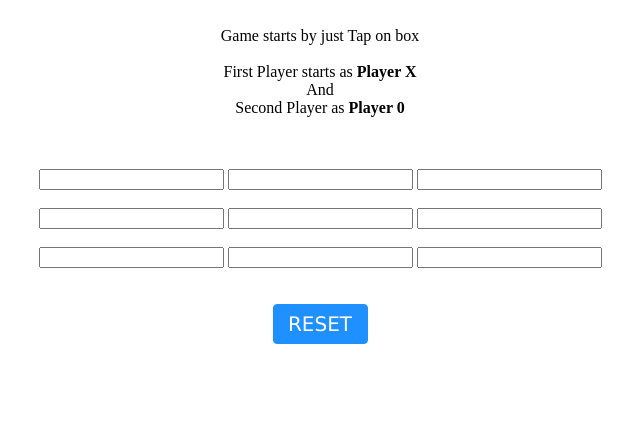
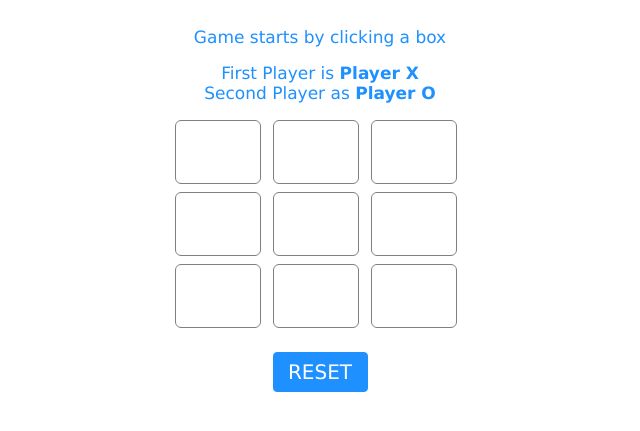
Before and after one commit to GregNicholas/tic-tac-toe, a website: page index.html in a window 1280 px wide. Shown: the part 85-516 px from the top of the page, without its empty margins (320-960 px from the left). Drawn offline with Linux system fonts and the light colour scheme.

Commit message:
Refactor and clean html

```diff
--- a/index.html
+++ b/index.html
@@ -7,51 +7,35 @@
 <body>
     <div id="main">
         <h1>TIC TAC TOE</h1>
-        <p id="ins">Game starts by just Tap on
-            box<br><br>First Player starts as
-            <b>Player X</b><br>And<br>Second
-            Player as <b>Player 0</b>
+        <p class="inst">
+            <span class="inst-line inst-line-1">Game starts by clicking a box</span>
+            <span class="inst-line">First Player is <span class="player-title">Player X</span></span>
+            <span class="inst-line">Second Player as <span class="player-title">Player O</span></span>
         </p>
 
-        <br><br>
         <!-- 3*3 grid of Boxes -->
-        <input type="text" id="b1" onclick=
-            "tic_3(); myfunc();" readonly>
-
-        <input type="text" id="b2" onclick=
-            "tic_4(); myfunc();" readonly>
-
-        <input type="text" id="b3" onclick=
-            "tic_5(); myfunc();" readonly>
-        <br><br>
-
-        <input type="text" id="b4" onclick=
-            "tic_6(); myfunc();" readonly>
-
-        <input type="text" id="b5" onclick=
-            "tic_7(); myfunc();" readonly>
-
-        <input type="text" id="b6" onclick=
-            "tic_8(); myfunc();" readonly>
-        <br><br>
-
-        <input type="text" id="b7" onclick=
-            "tic_9(); myfunc();" readonly>
-
-        <input type="text" id="b8" onclick=
-            "tic_10();myfunc();" readonly>
-
-        <input type="text" id="b9" onclick=
-            "tic_11();myfunc();" readonly>
-
+        <div class="game-grid">
+            <div class="row row1">
+                <input class="box" type="text" id="b1" onclick="tic_3(); boxFunc();" readonly>
+                <input class="box" type="text" id="b2" onclick="tic_4(); boxFunc();" readonly>
+                <input class="box" type="text" id="b3" onclick="tic_5(); boxFunc();" readonly>
+            </div>
+            <div class="row row2">
+                <input class="box" type="text" id="b4" onclick="tic_6(); boxFunc();" readonly>
+                <input class="box" type="text" id="b5" onclick="tic_7(); boxFunc();" readonly>
+                <input class="box" type="text" id="b6" onclick="tic_8(); boxFunc();" readonly>
+            </div>
+            <div class="row row3">
+                <input class="box" type="text" id="b7" onclick="tic_9(); boxFunc();" readonly>
+                <input class="box" type="text" id="b8" onclick="tic_10(); boxFunc();" readonly>
+                <input class="box" type="text" id="b9" onclick="tic_11(); boxFunc();" readonly>
+            </div>
+        </div>
         <!-- Grid end here  -->
-        <br><br><br>
         <!-- Button to reset game -->
         <button id="but" onclick="tic_2()">
             RESET
         </button>
-
-        <br><br>
         <!-- Space to show player turn -->
         <p id="print"></p>
     </div>
```
